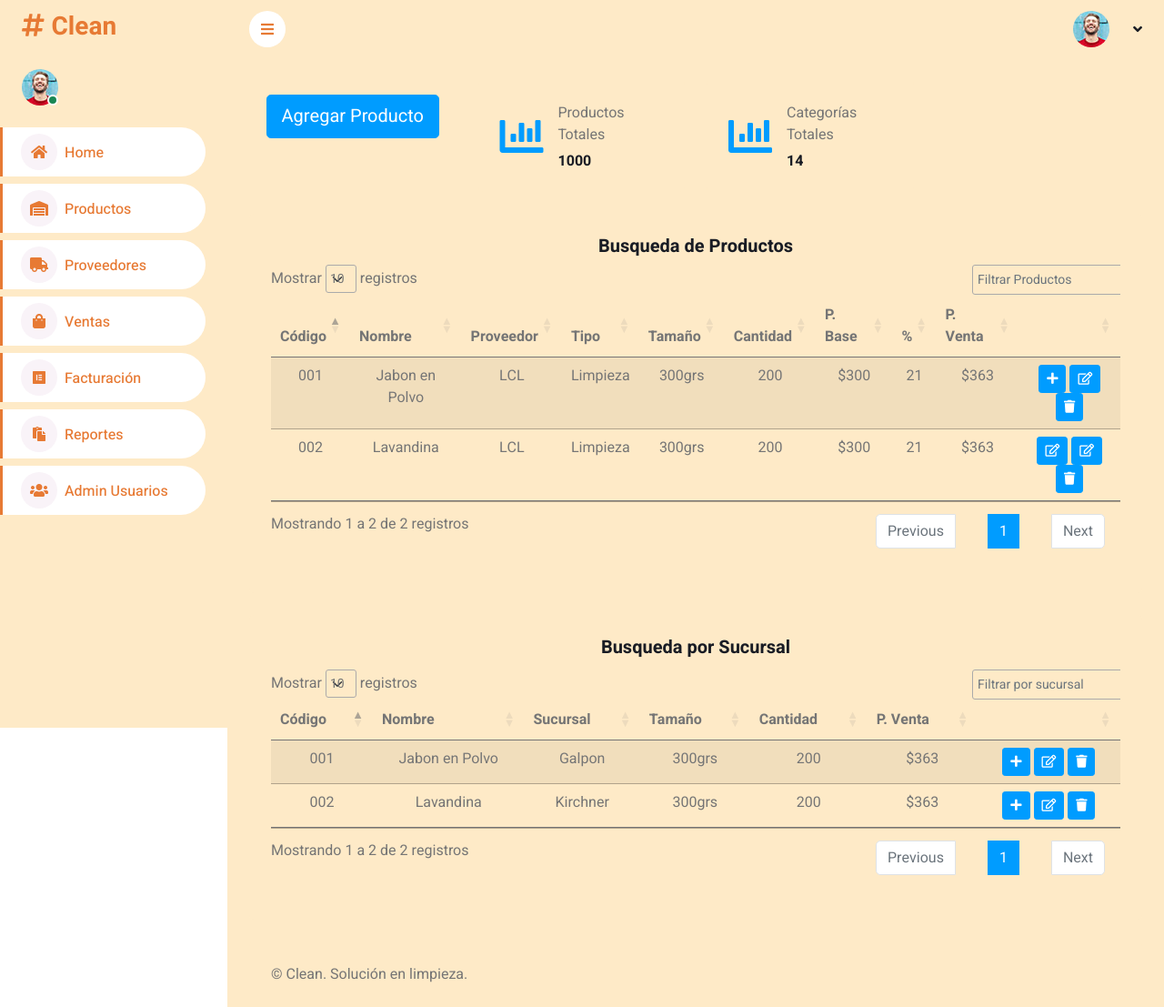
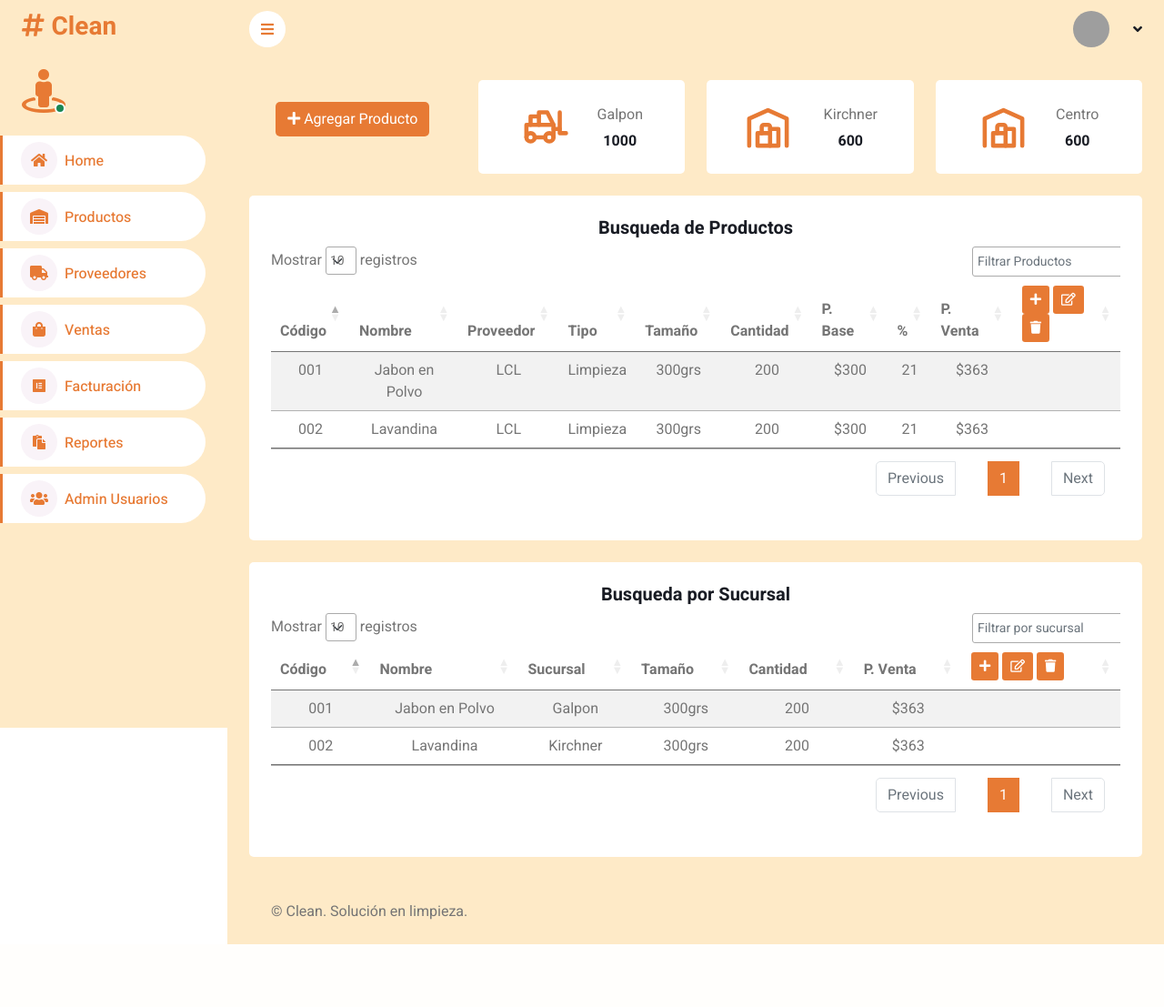
Before and after one commit to samu0812/CleanProject, a PHP site: page /vistas/productos.php in a window 1280 px wide. Shown: the whole page at 91% size. After the commit the page ends 1038 px from the top, so only its background shows below. Run offline with PHP 8.4, Linux system fonts and the light colour scheme; some libraries are stand-ins or nearby versions; grey boxes are pictures that could not be loaded.

Commit message:
cambios ceci

```diff
--- a/bd/conexion.php
+++ b/bd/conexion.php
@@ -1,7 +1,7 @@
 <?php
 $servername = "localhost";
 $username = "root";
-$password = "44465752";
+$password = "root";
 $dbname = "clean";
 
 // Crear la conexión
--- a/css/style.css
+++ b/css/style.css
@@ -30,7 +30,6 @@
     bottom: 45px;
     z-index: 99;
 }
-
 
 /*** Spinner ***/
 #spinner {
--- a/vistas/navbar.php
+++ b/vistas/navbar.php
@@ -15,11 +15,9 @@ $nombrePersona = isset($_SESSION['nombrePersona']) ? $_SESSION['nombrePersona']
     <div class="navbar-nav align-items-center ms-auto">
         <div class="nav-item dropdown">
             <a href="#" class="nav-link dropdown-toggle" data-bs-toggle="dropdown">
-                <img class="rounded-circle me-lg-2" src="../img/user.jpg" alt="" style="width: 40px; height: 40px;">
-
+                <img class="rounded-circle me-lg-2" src="../img/user.png" alt="" style="width: 40px; height: 40px;">
                 <span class="d-none d-lg-inline-flex"></span>
                 <span class="d-none d-lg-inline-flex"><?php echo $nombrePersona?></span>
-
             </a>
             <div class="dropdown-menu dropdown-menu-end bg-light border-0 rounded-0 rounded-bottom m-0">
                 <a href="../vistas/usuarios.php" class="dropdown-item">Ajustes</a>
--- a/vistas/productos.php
+++ b/vistas/productos.php
@@ -74,9 +74,59 @@ session_start();
             <!-- Sale & Revenue Start -->
             <div class="container-fluid pt-4 px-4">
                 <div class="row g-4">
-                    <div class="col-sm-6 col-xl-3">
-                        <div class="d-flex align-items-center justify-content-center p-3">
-                            <button class="btn btn-lg btn-primary" data-bs-toggle="modal" data-bs-target="#modalAgregarProducto">Agregar Producto</button>
+                    <div class="col-12 col-md-6 col-lg-4 col-xl-3">
+                        <div class="d-flex align-items-center justify-content-center p-4">
+                            <button style="background: #e77a34; color: white" class="btn btn-md" data-bs-toggle="modal" data-bs-target="#modalAgregarProducto"><i class="fas fa-plus"></i> Agregar Producto</button>
+                        </div>
+                    </div>
+
+                    <div class="col-12 col-md-6 col-lg-4 col-xl-3">
+                        <div class="bg-personalizado rounded d-flex align-items-center justify-content-center p-4">
+                            <svg xmlns="http://www.w3.org/2000/svg" style="color: #e77a34" class="icon icon-tabler icon-tabler-forklift" width="55" height="55" viewBox="0 0 24 24" stroke-width="2" stroke="currentColor" fill="none" stroke-linecap="round" stroke-linejoin="round">
+                                <path stroke="none" d="M0 0h24v24H0z" fill="none"></path>
+                                <path d="M5 17m-2 0a2 2 0 1 0 4 0a2 2 0 1 0 -4 0"></path>
+                                <path d="M14 17m-2 0a2 2 0 1 0 4 0a2 2 0 1 0 -4 0"></path>
+                                <path d="M7 17l5 0"></path>
+                                <path d="M3 17v-6h13v6"></path>
+                                <path d="M5 11v-4h4"></path>
+                                <path d="M9 11v-6h4l3 6"></path>
+                                <path d="M22 15h-3v-10"></path>
+                                <path d="M16 13l3 0"></path>
+                            </svg>
+                            <div class="text-center" style="margin-left: 30px">
+                                <p class="mb-2">Galpon</p>
+                                <h6 class="mb-0">1000</h6>
+                            </div>
+                        </div>
+                    </div>
+
+                    <div class="col-12 col-md-6 col-lg-4 col-xl-3">
+                        <div class="bg-personalizado rounded d-flex align-items-center justify-content-center p-4">
+                            <svg xmlns="http://www.w3.org/2000/svg" style="color: #e77a34" class="icon icon-tabler icon-tabler-building-warehouse me-1" width="55" height="55" viewBox="0 0 24 24" stroke-width="2" stroke="currentColor" fill="none" stroke-linecap="round" stroke-linejoin="round">
+                                <path stroke="none" d="M0 0h24v24H0z" fill="none"></path>
+                                <path d="M3 21v-13l9 -4l9 4v13"></path>
+                                <path d="M13 13h4v8h-10v-6h6"></path>
+                                <path d="M13 21v-9a1 1 0 0 0 -1 -1h-2a1 1 0 0 0 -1 1v3"></path>
+                            </svg>
+                            <div class="text-center" style="margin-left: 30px">
+                                <p class="mb-2">Kirchner</p>
+                                <h6 class="mb-0">600</h6>
+                            </div>
+                        </div>
+                    </div>
+
+                    <div class="col-12 col-md-6 col-lg-4 col-xl-3">
+                        <div class="bg-personalizado rounded d-flex align-items-center justify-content-center p-4">
+                            <svg xmlns="http://www.w3.org/2000/svg" style="color: #e77a34" class="icon icon-tabler icon-tabler-building-warehouse" width="55" height="55" viewBox="0 0 24 24" stroke-width="2" stroke="currentColor" fill="none" stroke-linecap="round" stroke-linejoin="round">
+                            <path stroke="none" d="M0 0h24v24H0z" fill="none"></path>
+                            <path d="M3 21v-13l9 -4l9 4v13"></path>
+                            <path d="M13 13h4v8h-10v-6h6"></path>
+                            <path d="M13 21v-9a1 1 0 0 0 -1 -1h-2a1 1 0 0 0 -1 1v3"></path>
+                            </svg>
+                            <div class="text-center" style="margin-left: 30px">
+                                <p class="mb-2">Centro</p>
+                                <h6 class="mb-0">600</h6>
+                            </div>
                         </div>
                     </div>
 
@@ -171,33 +221,12 @@ session_start();
                         </div>
                     </div>
 
-
-
-                    <div class="col-sm-6 col-xl-3">
-                        <div class="bg-light rounded d-flex align-items-center justify-content-between p-4">
-                            <i class="fa fa-chart-bar fa-3x text-primary"></i>
-                            <div class="ms-3">
-                                <p class="mb-2">Productos Totales</p>
-                                <h6 class="mb-0">1000</h6>
-                            </div>
-                        </div>
-                    </div>
-
-                    <div class="col-sm-6 col-xl-3">
-                        <div class="bg-light rounded d-flex align-items-center justify-content-between p-4">
-                            <i class="fa fa-chart-bar fa-3x text-primary"></i>
-                            <div class="ms-3">
-                                <p class="mb-2">Categorías Totales</p>
-                                <h6 class="mb-0">14</h6>
-                            </div>
-                        </div>
-                    </div>
                 </div>
             </div>
             <!-- Sale & Revenue End -->
             <!-- Recent Sales Start -->
             <div class="container-fluid pt-4 px-4">
-                <div class="bg-light text-center rounded p-4">
+                <div class="bg-personalizado text-center rounded p-4">
                     <div class="table-responsive -xxl">
                     <table id="tableProd" class="table table-striped" style="width:100%">
                         <h5>Busqueda de Productos</h5>
@@ -212,7 +241,11 @@ session_start();
                                 <th>P. Base</th>
                                 <th>%</th>
                                 <th>P. Venta</th>
-                                    <th></th>
+                                <th>
+                                    <button style="background: #e77a34; color: white;" class="btn btn-sm" data-bs-toggle="modal" data-bs-target="#modalActualizarStock"><i class="fas fa-plus"></i></button>
+                                    <button style="background: #e77a34; color: white;" class="btn btn-sm" data-bs-toggle="modal" data-bs-target="#modalEditarStock"><i class="far fa-edit"></i></button>
+                                    <button style="background: #e77a34; color: white;" class="btn btn-sm" data-bs-toggle="modal" data-bs-target="#modalEliminarStock"><i class="fas fa-trash"></i></button>
+                                </th>
                             </tr>
                         </thead>
                         <tbody>
@@ -226,11 +259,7 @@ session_start();
                                 <td>$300</td>
                                 <td>21</td>
                                 <td>$363</td>
-                                    <td>
-                                        <button class="btn btn-sm btn-primary" data-bs-toggle="modal" data-bs-target="#modalActualizarStock"><i class="fas fa-plus"></i></button>
-                                        <button class="btn btn-sm btn-primary" data-bs-toggle="modal" data-bs-target="#modalEditarStock"><i class="far fa-edit"></i></button>
-                                        <button class="btn btn-sm btn-primary" data-bs-toggle="modal" data-bs-target="#modalEliminarStock"><i class="fas fa-trash"></i></button>
-                                    </td>
+                                <td></td>
                             </tr>
                             <tr>
                                 <td>002</td>
@@ -242,11 +271,7 @@ session_start();
                                 <td>$300</td>
                                 <td>21</td>
                                 <td>$363</td>
-                                    <td>
-                                        <button class="btn btn-sm btn-primary" data-bs-toggle="modal" data-bs-target="#modalActualizarStock" ><i class="far fa-edit"></i></button>
-                                        <button class="btn btn-sm btn-primary" data-bs-toggle="modal" data-bs-target="#modalEditarStock" ><i class="far fa-edit"></i></button>
-                                        <button class="btn btn-sm btn-primary" data-bs-toggle="modal" data-bs-target="#modalEliminarStock"><i class="fas fa-trash"></i></button>
-                                    </td>
+                                <td></td>
                             </tr>
                         </tbody>
                         <tfoot>
@@ -286,12 +311,10 @@ session_start();
 
 
             <div class="container-fluid pt-4 px-4">
-                <div class="bg-light text-center rounded p-4">
+                <div class="bg-personalizado text-center rounded p-4">
                     <div class="table-responsive -xxl">
                         <table id="tableSucursal" class="table table-striped" style="width:100%">
                             <h5>Busqueda por Sucursal</h5>
-                            <div class="text-center d-flex justify-content-center mt-1 mb-1">
-                            </div>
                             <thead>
                                 <tr>
                                     <th>Código</th>
@@ -300,7 +323,11 @@ session_start();
                                     <th>Tamaño</th>
                                     <th>Cantidad</th>
                                     <th>P. Venta</th>
-                                    <th></th>
+                                    <th>
+                                        <button style="background: #e77a34; color: white;" class="btn btn-sm" data-bs-toggle="modal" data-bs-target="#modalActualizarStock"><i class="fas fa-plus"></i></button>
+                                        <button style="background: #e77a34; color: white;" class="btn btn-sm" data-bs-toggle="modal" data-bs-target="#modalEditarStock"><i class="far fa-edit"></i></button>
+                                        <button style="background: #e77a34; color: white;" class="btn btn-sm" data-bs-toggle="modal" data-bs-target="#modalEliminarStock"><i class="fas fa-trash"></i></button>
+                                    </th>
                                 </tr>
                             </thead>
                             <tbody>
@@ -311,11 +338,7 @@ session_start();
                                     <td>300grs</td>
                                     <td>200</td>
                                     <td>$363</td>
-                                    <td>
-                                        <button class="btn btn-sm btn-primary" data-bs-toggle="modal" data-bs-target="#modalActualizarStock"><i class="fas fa-plus"></i></button>
-                                        <button class="btn btn-sm btn-primary" data-bs-toggle="modal" data-bs-target="#modalEditarStock"><i class="far fa-edit"></i></button>
-                                        <button class="btn btn-sm btn-primary" data-bs-toggle="modal" data-bs-target="#modalEliminarStock"><i class="fas fa-trash"></i></button>
-                                    </td>
+                                    <td></td>
                                 </tr>
                                 <tr>
                                     <td>002</td>
@@ -324,11 +347,7 @@ session_start();
                                     <td>300grs</td>
                                     <td>200</td>
                                     <td>$363</td>
-                                    <td>
-                                        <button class="btn btn-sm btn-primary" data-bs-toggle="modal" data-bs-target="#modalActualizarStock"><i class="fas fa-plus"></i></button>
-                                        <button class="btn btn-sm btn-primary" data-bs-toggle="modal" data-bs-target="#modalEditarStock"><i class="far fa-edit"></i></button>
-                                        <button class="btn btn-sm btn-primary" data-bs-toggle="modal" data-bs-target="#modalEliminarStock"><i class="fas fa-trash"></i></button>
-                                    </td>
+                                    <td></td>
                                 </tr>
                             </tbody>
                             <tfoot>
@@ -414,7 +433,7 @@ session_start();
 
 
         <!-- Back to Top -->
-        <a href="#" class="btn btn-lg btn-primary btn-lg-square back-to-top"><i class="bi bi-arrow-up"></i></a>
+        <a href="#" class="btn btn-lg btn-lg-square back-to-top" style="background: #e77a34; color: white"><i class="bi bi-arrow-up"></i></a>
     </div>
 
     <!-- JavaScript Libraries -->
@@ -441,7 +460,7 @@ session_start();
                 searching: true,      // Habilita la búsqueda estándar
                 lengthChange: true,
                 ordering: true,
-                info: true,
+                info: false,
                 language: {
                     search: "",
                     searchPlaceholder: "Filtrar Productos",
@@ -457,7 +476,7 @@ session_start();
                 searching: true,
                 lengthChange: true,
                 ordering: true,
-                info: true,
+                info: false,
                 language: {
                     search: "",
                     searchPlaceholder: "Filtrar por sucursal",
@@ -478,6 +497,14 @@ session_start();
             margin-right: auto;
             margin-left: 0;
         }
+
+        .page-item.active .page-link {
+            z-index: 3;
+            color: #fff;
+            background-color: #e77a34;
+            border-color: #e77a34;
+        }
+
 
         /* Estilo para mover el searching a la derecha */
         div.dataTables_wrapper .dataTables_filter {
--- a/vistas/sidebar.php
+++ b/vistas/sidebar.php
@@ -13,8 +13,9 @@ $rol = isset($_SESSION['rol']) ? $_SESSION['rol'] : '';
         </a>
         <div class="d-flex align-items-center ms-4 mb-4">
             <div class="position-relative">
-                <img class="rounded-circle" src="../img/user.jpg" alt="" style="width: 40px; height: 40px;">
-                <div class="bg-success rounded-circle border border-2 border-white position-absolute end-0 bottom-0 p-1"></div>
+                <i class="fa fa-street-view fa-3x" style="color: #e77a34"></i>
+                <div class="bg-success rounded-circle border border-2 border-white position-absolute end-0 bottom-0 p-1">
+                </div>
             </div>
             <div class="ms-3">
                 <h6 class="mb-0"><?php echo $nombrePersona?></h6>
```
Also changed, not shown: vistas/home.php (+14 -14 lines), img/cleaning.png (added). Lines whose indentation alone changed are shown as unchanged.
